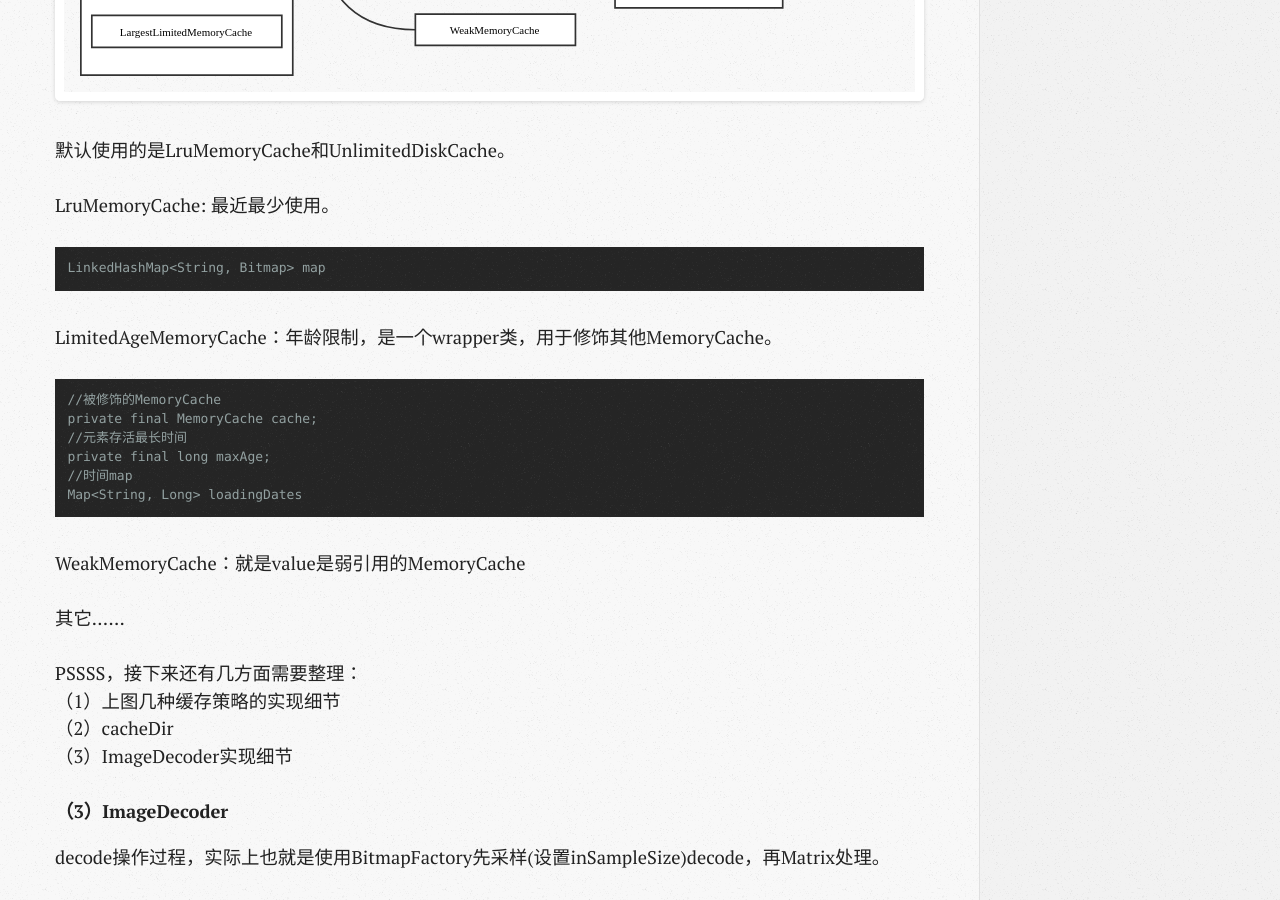
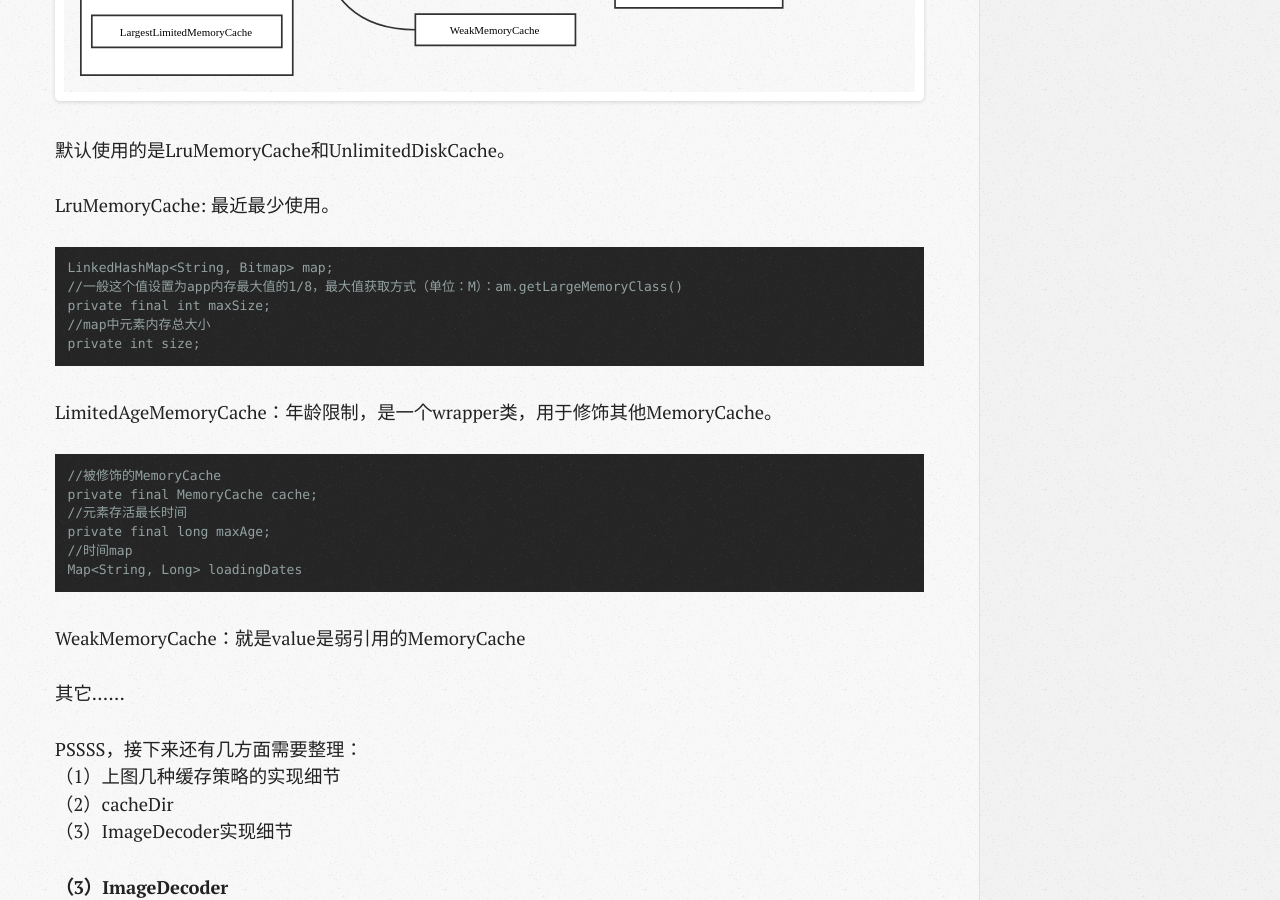
Before and after one commit to wangxinghe/wangxinghe.github.io, a Jekyll site: the page built from _posts/2018-05-17-learning-notes-image-loader.md, in a window 1280 px wide and 900 px high, scrolled down 2845 px. Built offline with Jekyll 4.4.1, drawn with Linux system fonts in a browser that asks for light colours; comment, search, counter and statistics services are not loaded.

Commit message:
[update]

```diff
--- a/_posts/2018-05-17-learning-notes-image-loader.md
+++ b/_posts/2018-05-17-learning-notes-image-loader.md
@@ -73,7 +73,11 @@ imageUri为调用ImageLoader时最外层传入的uri
 
 LruMemoryCache: 最近最少使用。
 
-    LinkedHashMap<String, Bitmap> map
+    LinkedHashMap<String, Bitmap> map;
+    //一般这个值设置为app内存最大值的1/8，最大值获取方式（单位：M）：am.getLargeMemoryClass()
+    private final int maxSize;
+	//map中元素内存总大小
+	private int size;
 
 LimitedAgeMemoryCache：年龄限制，是一个wrapper类，用于修饰其他MemoryCache。
 
```
